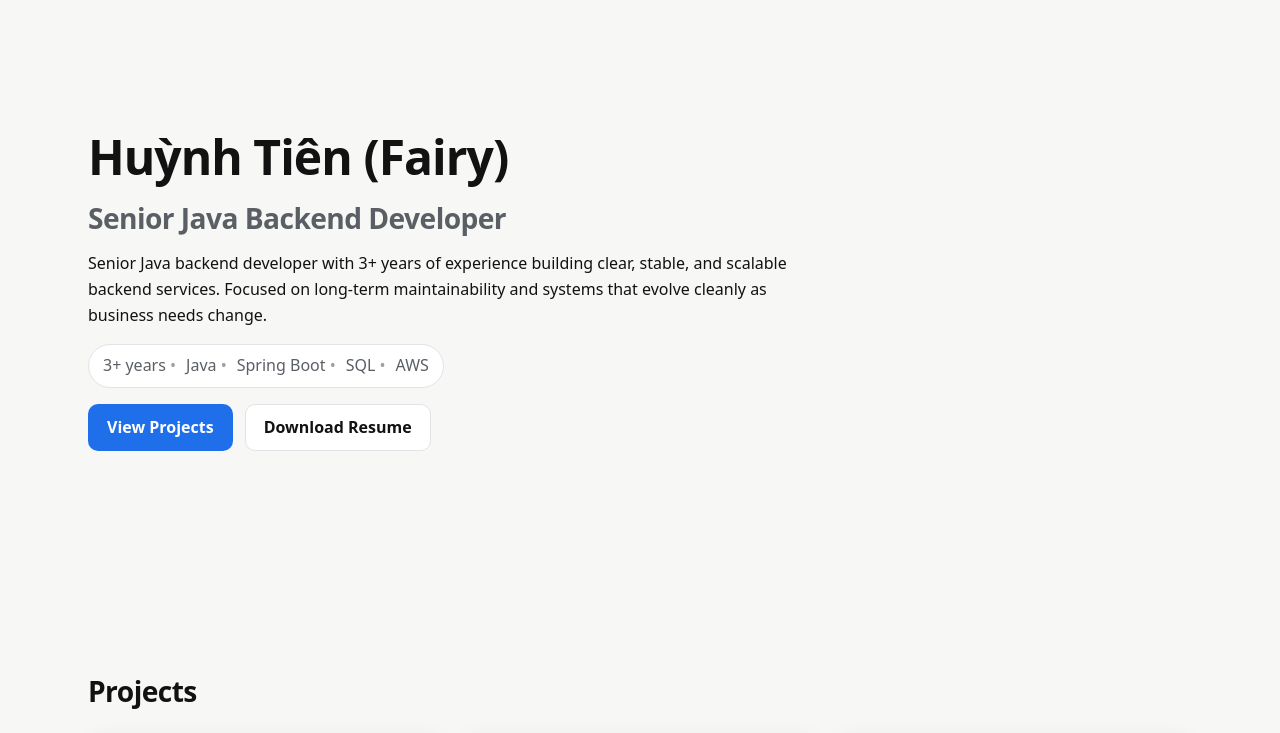
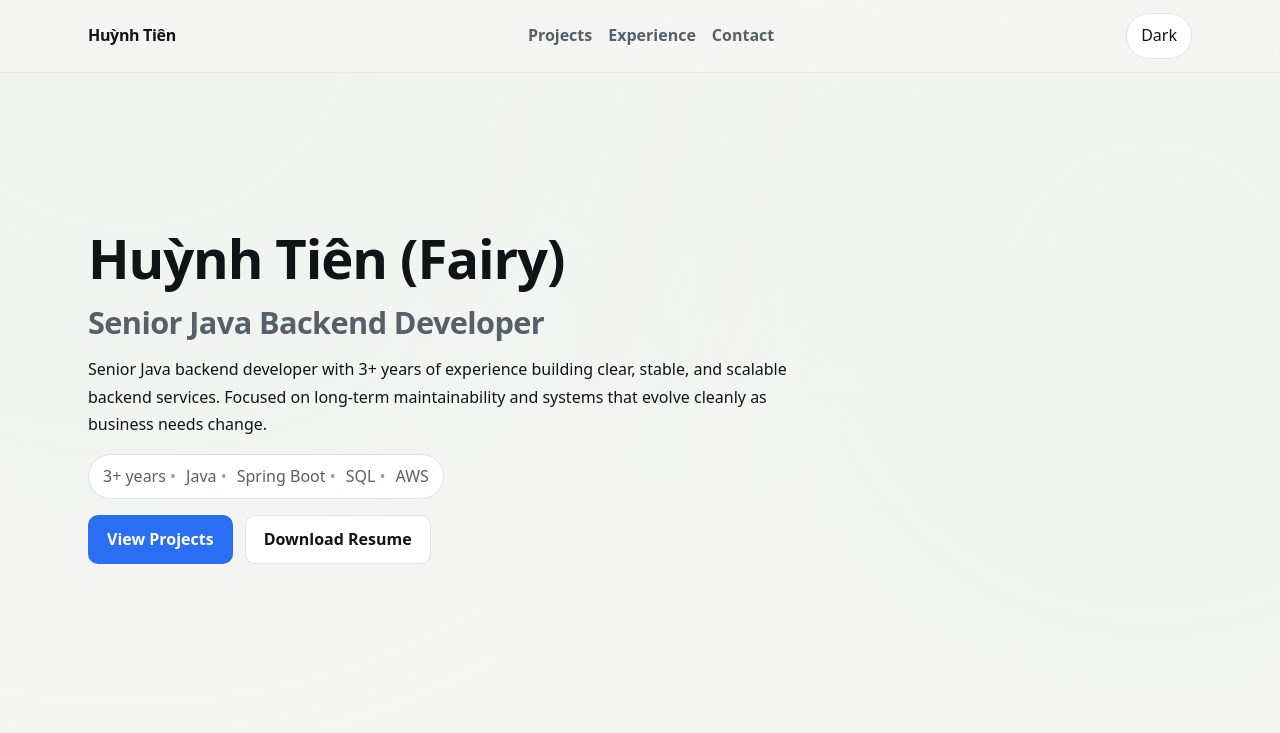
Before and after one commit to tienhuynh-tn/portfolio-tienhuynh-tn, a React (Vite) app: page / in a window 1280 px wide. Shown: the top 733 px of the page. Built offline with nearby package versions, Linux system fonts and the light colour scheme.

Commit message:
feat: add theme system, navbar, and theme toggle

```diff
--- a/src/app/App.tsx
+++ b/src/app/App.tsx
@@ -1,3 +1,4 @@
+import Navbar from '../components/layout/Navbar'
 import Hero from '../sections/Hero'
 import Projects from '../sections/Projects'
 import Experience from '../sections/Experience'
@@ -5,12 +6,15 @@ import Contact from '../sections/Contact'
 
 function App() {
   return (
+    <>
+      <Navbar />
       <main>
         <Hero />
         <Projects />
         <Experience />
         <Contact />
       </main>
+    </>
   )
 }
 
--- /dev/null
+++ b/src/components/layout/Navbar.tsx
@@ -0,0 +1,19 @@
+import ThemeToggle from './ThemeToggle'
+
+function Navbar() {
+  return (
+    <header className="navbar">
+      <div className="container navbarInner">
+        <div className="navbarBrand">Huỳnh Tiên</div>
+        <nav className="navbarLinks" aria-label="Primary">
+          <a href="#projects">Projects</a>
+          <a href="#experience">Experience</a>
+          <a href="#contact">Contact</a>
+        </nav>
+        <ThemeToggle />
+      </div>
+    </header>
+  )
+}
+
+export default Navbar
--- /dev/null
+++ b/src/components/layout/ThemeToggle.tsx
@@ -0,0 +1,35 @@
+import { useEffect, useState } from 'react'
+
+const STORAGE_KEY = 'theme'
+
+type Theme = 'light' | 'dark'
+
+function getInitialTheme(): Theme {
+  if (typeof window === 'undefined') return 'light'
+  const stored = window.localStorage.getItem(STORAGE_KEY)
+  return stored === 'dark' ? 'dark' : 'light'
+}
+
+function ThemeToggle() {
+  const [theme, setTheme] = useState<Theme>(getInitialTheme)
+
+  useEffect(() => {
+    document.documentElement.dataset.theme = theme
+    window.localStorage.setItem(STORAGE_KEY, theme)
+  }, [theme])
+
+  const nextTheme: Theme = theme === 'light' ? 'dark' : 'light'
+
+  return (
+    <button
+      type="button"
+      className="themeToggle"
+      onClick={() => setTheme(nextTheme)}
+      aria-label={`Switch to ${nextTheme} theme`}
+    >
+      {theme === 'light' ? 'Dark' : 'Light'}
+    </button>
+  )
+}
+
+export default ThemeToggle
--- a/src/styles/global.css
+++ b/src/styles/global.css
@@ -2,18 +2,20 @@
   color-scheme: light;
 
   /* Colors */
-  --color-bg: #f7f7f5;
-  --color-text: #121212;
-  --color-text-muted: #5a5f65;
-  --color-border: #e1e3e6;
+  --color-bg: #f5f6f4;
+  --color-bg-muted: #eef1ee;
+  --color-text: #111316;
+  --color-text-muted: #55606a;
+  --color-border: #dfe3e6;
   --color-surface: #ffffff;
-  --color-primary: #1f6feb;
+  --color-primary: #2a6ef4;
   --color-primary-text: #ffffff;
+  --color-accent: #1f8a5b;
 
   /* Spacing */
   --space-container-x: clamp(16px, 4vw, 48px);
-  --space-section-y: clamp(48px, 8vw, 96px);
-  --space-section-hero-y: clamp(72px, 10vw, 140px);
+  --space-section-y: clamp(56px, 8vw, 104px);
+  --space-section-hero-y: clamp(88px, 12vw, 160px);
 
   /* Radius */
   --radius-sm: 6px;
@@ -21,16 +23,35 @@
   --radius-lg: 16px;
 
   /* Shadow */
-  --shadow-card: 0 8px 24px rgba(18, 18, 18, 0.08);
+  --shadow-card: 0 12px 30px rgba(17, 19, 22, 0.08);
 
   /* Typography */
   --font-size-base: 16px;
-  --font-size-h1: clamp(2.25rem, 4vw, 3rem);
-  --font-size-h2: clamp(1.5rem, 2.2vw, 2.125rem);
-  --font-size-h3: clamp(1.25rem, 1.8vw, 1.5rem);
+  --font-size-h1: clamp(2.5rem, 4.4vw, 3.4rem);
+  --font-size-h2: clamp(1.6rem, 2.4vw, 2.2rem);
+  --font-size-h3: clamp(1.2rem, 1.6vw, 1.5rem);
+  --line-height-body: 1.7;
+  --line-height-heading: 1.15;
 
   /* Layout */
   --container-max-width: 1200px;
+  --navbar-height: 72px;
+}
+
+[data-theme='dark'] {
+  color-scheme: dark;
+
+  --color-bg: #0f1316;
+  --color-bg-muted: #151a1f;
+  --color-text: #f2f4f8;
+  --color-text-muted: #a9b3bd;
+  --color-border: #2a323a;
+  --color-surface: #141a20;
+  --color-primary: #7aa7ff;
+  --color-primary-text: #0b0f13;
+  --color-accent: #5fcf9b;
+
+  --shadow-card: 0 16px 34px rgba(0, 0, 0, 0.28);
 }
 
 * {
@@ -41,14 +62,25 @@
 
 html {
   font-size: var(--font-size-base);
+  scroll-behavior: smooth;
 }
 
 body {
   min-height: 100vh;
-  background: var(--color-bg);
+  background: radial-gradient(
+      1200px circle at 10% 0%,
+      color-mix(in srgb, var(--color-bg-muted) 70%, transparent),
+      transparent 70%
+    ),
+    radial-gradient(
+      1000px circle at 90% 10%,
+      color-mix(in srgb, var(--color-bg-muted) 60%, transparent),
+      transparent 75%
+    ),
+    var(--color-bg);
   color: var(--color-text);
   font-family: system-ui, -apple-system, BlinkMacSystemFont, 'Segoe UI', sans-serif;
-  line-height: 1.6;
+  line-height: var(--line-height-body);
   text-rendering: optimizeLegibility;
 }
 
@@ -70,7 +102,7 @@ h4,
 h5,
 h6 {
   font-weight: 700;
-  line-height: 1.2;
+  line-height: var(--line-height-heading);
   letter-spacing: -0.02em;
 }
 
@@ -147,6 +179,47 @@ p {
   border: 1px solid var(--color-border);
   border-radius: var(--radius-lg);
   box-shadow: var(--shadow-card);
+}
+
+.navbar {
+  position: sticky;
+  top: 0;
+  z-index: 10;
+  backdrop-filter: blur(12px);
+  background: color-mix(in srgb, var(--color-bg) 70%, transparent);
+  border-bottom: 1px solid color-mix(in srgb, var(--color-border) 70%, transparent);
+}
+
+.navbarInner {
+  min-height: var(--navbar-height);
+  display: flex;
+  align-items: center;
+  justify-content: space-between;
+  gap: 16px;
+}
+
+.navbarBrand {
+  font-weight: 700;
+  letter-spacing: -0.02em;
+}
+
+.navbarLinks {
+  display: flex;
+  align-items: center;
+  gap: 16px;
+  color: var(--color-text-muted);
+}
+
+.navbarLinks a {
+  font-weight: 600;
+}
+
+.themeToggle {
+  border-radius: 999px;
+  padding: 8px 14px;
+  background: var(--color-surface);
+  border: 1px solid var(--color-border);
+  color: var(--color-text);
 }
 
 .hero {
@@ -245,7 +318,7 @@ p {
 
 .card:hover,
 .card:focus-within {
-  border-color: rgba(31, 111, 235, 0.4);
+  border-color: color-mix(in srgb, var(--color-primary) 45%, var(--color-border));
   box-shadow: 0 12px 28px rgba(18, 18, 18, 0.12);
 }
 
@@ -269,7 +342,7 @@ p {
   padding: 4px 10px;
   border-radius: 999px;
   border: 1px solid var(--color-border);
-  background: var(--color-bg);
+  background: var(--color-bg-muted);
   color: var(--color-text-muted);
 }
 
@@ -361,6 +434,7 @@ p {
   text-decoration: underline;
   text-underline-offset: 3px;
 }
+
 .contactFooterLink:hover {
   text-decoration-thickness: 2px;
 }
@@ -381,4 +455,19 @@ p {
   .heroSummary {
     max-width: 100%;
   }
+
+  .navbarInner {
+    flex-wrap: wrap;
+    gap: 12px;
+    padding: 12px 0;
+  }
 }
+
+@media (max-width: 600px) {
+  .navbarLinks {
+    width: 100%;
+    justify-content: flex-start;
+    gap: 12px;
+    flex-wrap: wrap;
+  }
+}
```
Lines whose indentation alone changed are shown as unchanged.
